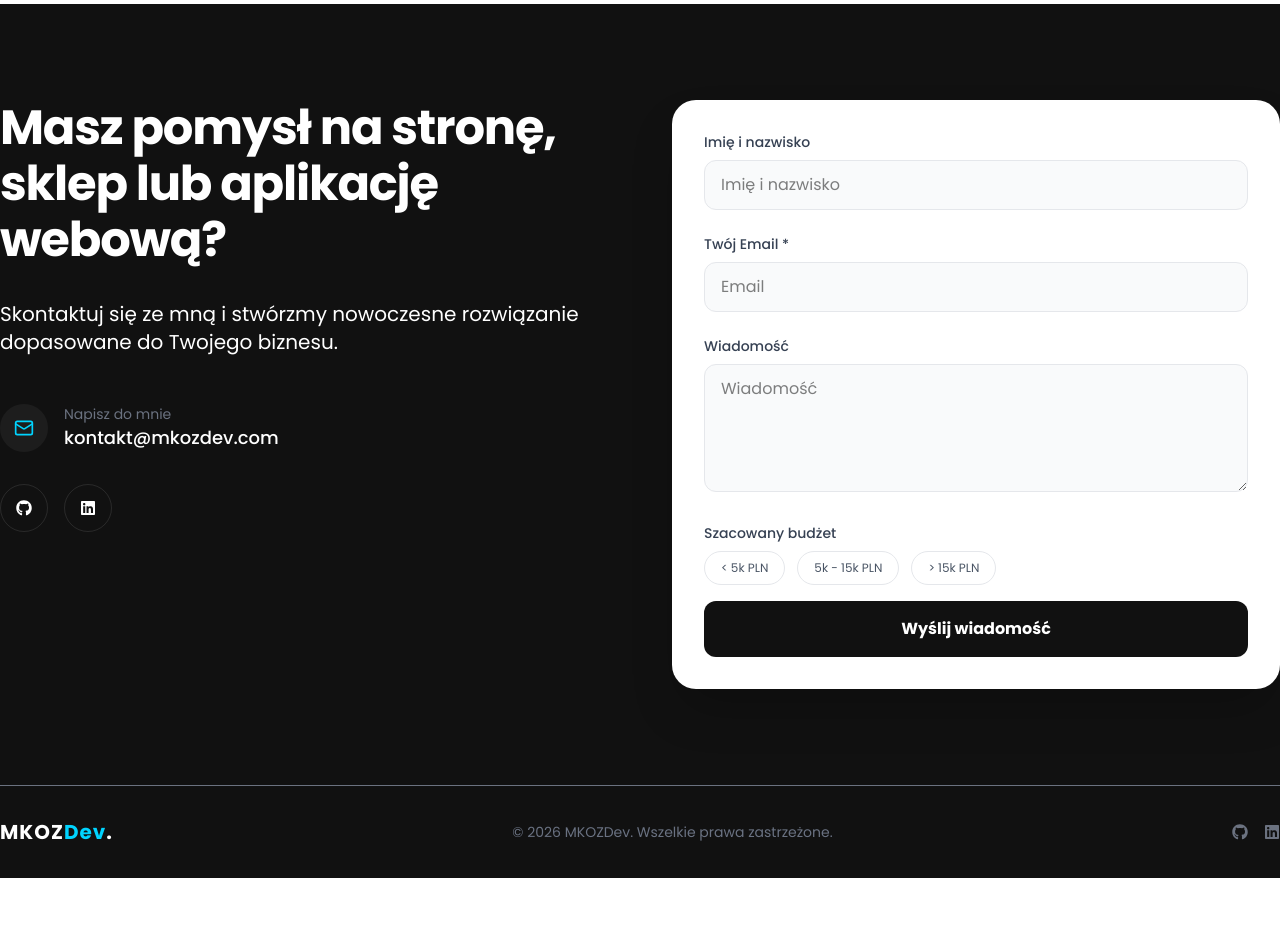
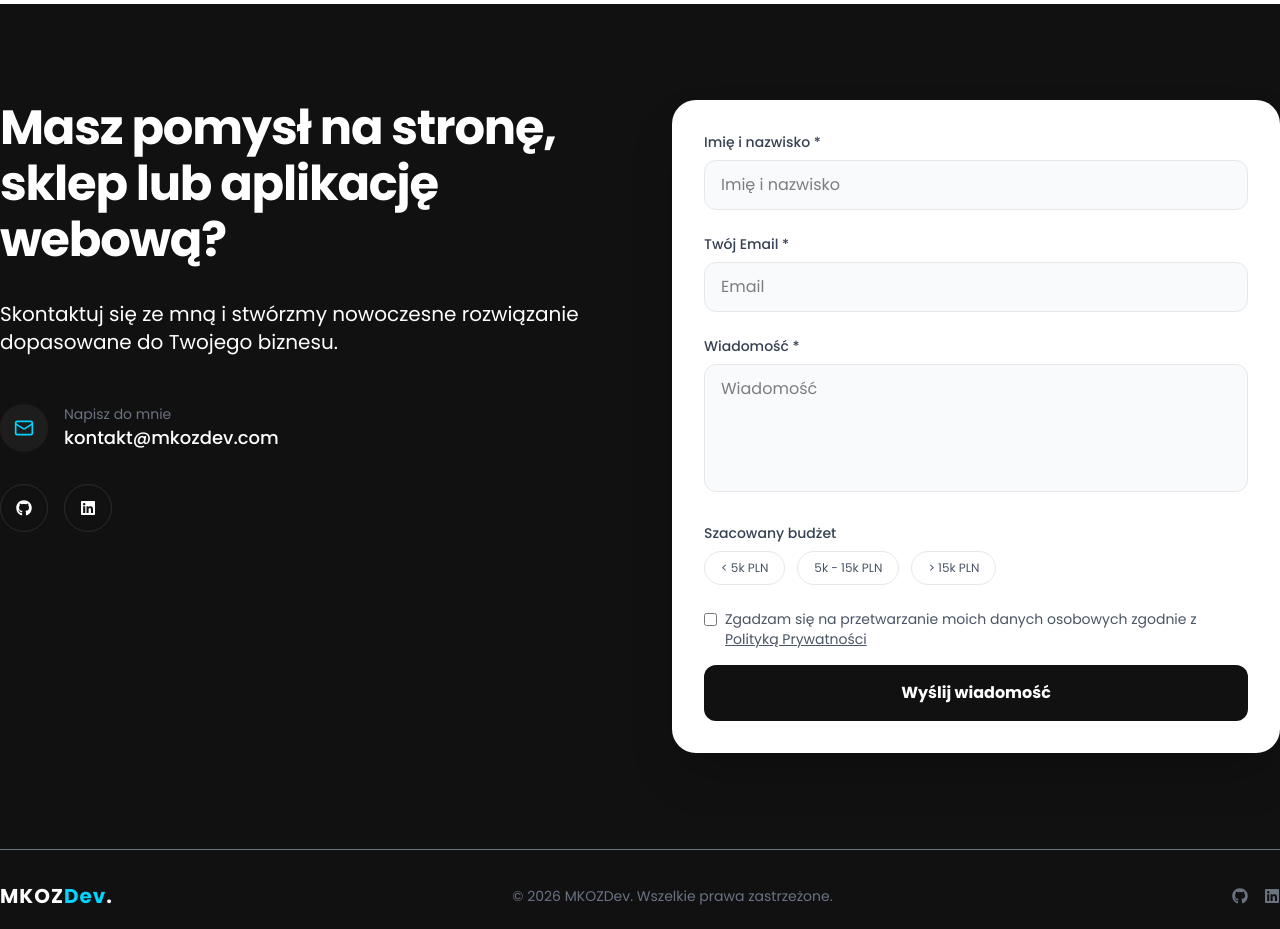
Before and after one commit to MKOZDev/Portfolio, a Next.js app: page / in a window 1280 px wide. Shown: the part 3480-4409 px from the top of the page. Before the commit the page ends 4358 px from the top, so only its background shows below. Built offline with nearby package versions, Linux system fonts and the light colour scheme; no server answers.

Commit message:
aktualizacja

```diff
--- a/src/components/sections/Contact/ContactForm.jsx
+++ b/src/components/sections/Contact/ContactForm.jsx
@@ -45,7 +45,7 @@ export default function ContactForm() {
     >
       <div className="mb-6">
         <label className="block text-sm font-medium text-gray-700 mb-2">
-          Imię i nazwisko
+          Imię i nazwisko *
         </label>
         <input
           type="text"
@@ -73,19 +73,19 @@ export default function ContactForm() {
       </div>
       <div className="mb-6">
         <label className="block text-sm font-medium text-gray-700 mb-2">
-          Wiadomość
+          Wiadomość *
         </label>
         <textarea
           name="message"
           placeholder="Wiadomość"
           value={form.message}
           onChange={handleChange}
-          className="w-full bg-gray-50 border border-gray-200 rounded-xl px-4 h-32 py-3 focus:outline-none focus:ring-2 focus:ring-blue focus:border-blue transition-all"
+          className="w-full bg-gray-50 border border-gray-200 rounded-xl px-4 h-32 py-3 resize-none focus:outline-none focus:ring-2 focus:ring-blue focus:border-blue transition-all"
           required
         />
       </div>
 
-      <div className="space-y-2">
+      <div className="space-y-2 mb-6">
         <p className="block text-sm font-medium text-gray-700 mb-2">
           Szacowany budżet
         </p>
@@ -111,6 +111,20 @@ export default function ContactForm() {
           ))}
         </div>
       </div>
+      <label className="flex items-start gap-2 text-sm text-gray-600">
+        <input type="checkbox" required className="mt-1" />
+        <span>
+          Zgadzam się na przetwarzanie moich danych osobowych zgodnie z{" "}
+          <a
+            href="/polityka-prywatnosci.pdf"
+            target="_blank"
+            rel="noopener noreferrer"
+            className="underline"
+          >
+            Polityką Prywatności
+          </a>
+        </span>
+      </label>
 
       <button
         type="submit"
--- a/src/components/sections/Services/Services.jsx
+++ b/src/components/sections/Services/Services.jsx
@@ -14,11 +14,11 @@ export default function Services() {
           align="text-center"
         />
 
-        <div className="grid grid-cols-5 gap-4 max-lg:grid-cols-2 max-sm:grid-cols-1">
+        <div className="grid grid-cols-5 gap-4 max-xl:grid-cols-3 max-lg:grid-cols-2 max-sm:grid-cols-1">
           {servicesItems.map((item) => (
             <div
               key={item.id}
-              className=" bg-gray-50 rounded-3xl p-8 border border-gray-100 group relative overflow-hidden transition-all duration-300 hover:shadow-[0_20px_40px_-10px_rgba(0,229,255,0.15)] hover:border-[rgba(0,229,255,0.3)] hover:-translate-y-4 hover:scale-102"
+              className=" bg-gray-50 rounded-3xl p-8 border border-gray-100 group relative overflow-hidden transition-all duration-300 hover:shadow-[0_20px_40px_-10px_rgba(0,229,255,0.15)] hover:border-[rgba(0,229,255,0.3)] hover:-translate-y-4 max-sm:hover:-translate-y-1 hover:scale-102"
             >
               <div className="absolute top-0 right-0 w-32 h-32 bg-blue rounded-bl-full opacity-5 -mr-16 -mt-16 transition-transform group-hover:scale-150"></div>
               <Image
```
Also changed, not shown: 1 other file (tests, documents, lock files or other folders).
